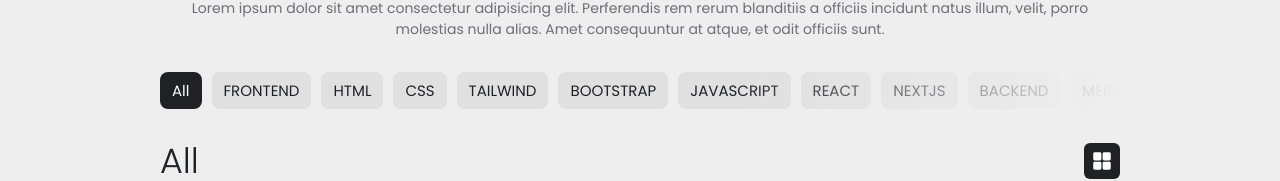
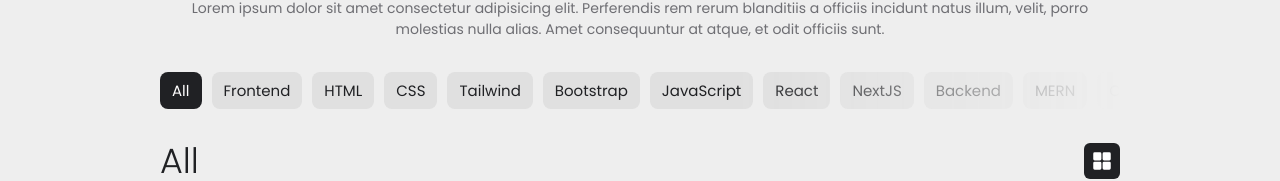
Before and after one commit to saqibbedar/Mernfolio, a React (Vite) app in the folder frontend/: page /projects in a window 1280 px wide. Shown: the part 183-364 px from the top of the page. Built offline with nearby package versions, Linux system fonts and the light colour scheme.

Commit message:
added functionality to show no. of projects

```diff
--- a/frontend/src/components/ProjectPage_Layout/ProjectPageLayout.jsx
+++ b/frontend/src/components/ProjectPage_Layout/ProjectPageLayout.jsx
@@ -11,7 +11,7 @@ import GridItem from '../GridTemplate/GridItem/GridItem';
 import GridToggler from '../GridTemplate/GridToggler/GridToggler'
 import { GridContext } from '../../Context/GridContext';
 
-const CategoryButtons = ["All", "FRONTEND", "HTML", "CSS",  "TAILWIND", "BOOTSTRAP", "JAVASCRIPT", "REACT", "NEXTJS", "BACKEND", "MERN", "C++", "PYTHON", "NODEJS", "EXPRESS", "MONGODB",];
+const CategoryButtons = ["All", "Frontend", "HTML", "CSS",  "Tailwind", "Bootstrap", "JavaScript", "React", "NextJS", "Backend", "MERN", "C++", "Python", "NodeJS", "Express", "MongoDB",];
 
 const ProjectPageLayout = () => {
 
@@ -33,7 +33,7 @@ const ProjectPageLayout = () => {
       return str.charAt(0).toUpperCase() + str.slice(1).toLowerCase();
     }
 
-    const sectionTitle = category === "All" ? "All" : `Category: "${category}"`;
+    const sectionTitle = category === "All" ? "All" : `Category: ${category} (${filteredProjects.length})`;
 
   return (
     <div className='project-page-layout-wrapper'>
```
